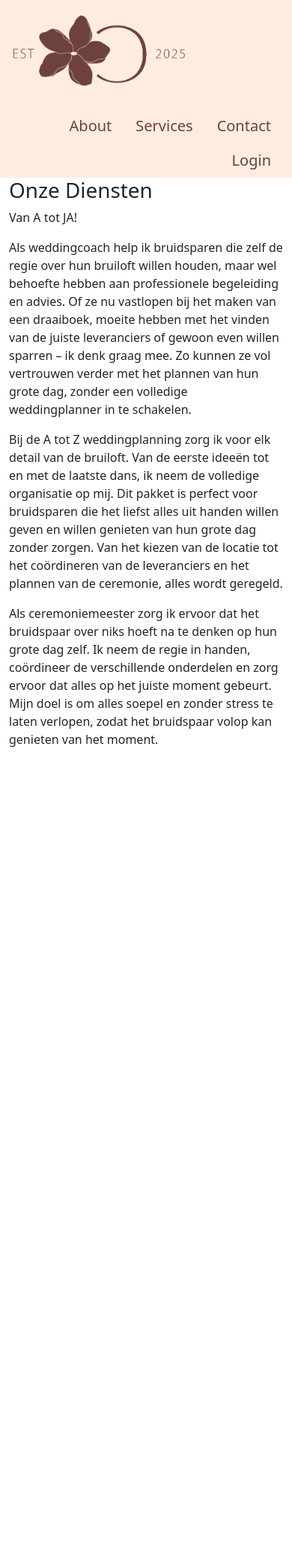
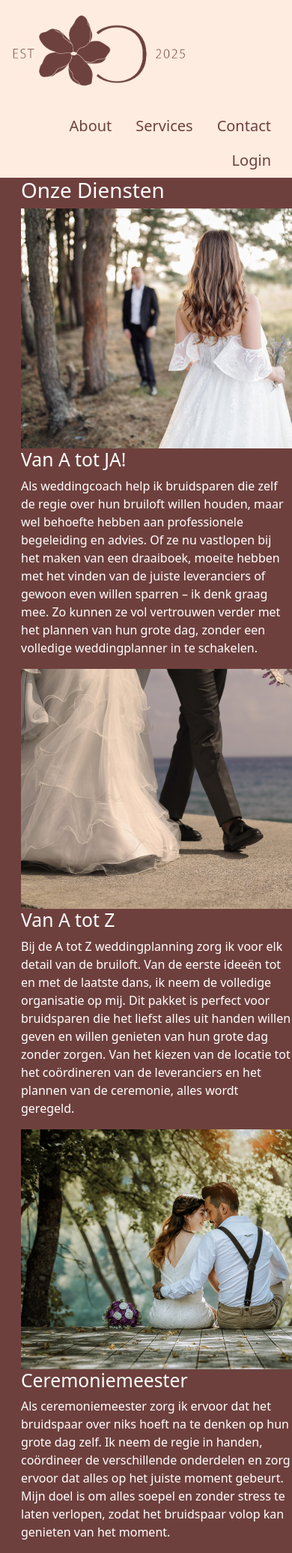
Before and after one commit to GavinvdB/wedding_planner, a Flask app: template templates/services.html in a window 390 px wide; the page is wider, and only the part inside the window is pictured. Shown: that part at 75% size. Before the commit the page ends 996 px from the top of that part, so only its background shows below. Run offline with Flask 3, Linux system fonts and the light colour scheme; the template is opened without the code that fills it, so the values that code supplies are empty.

Commit message:
services.html uopdated

```diff
--- a/home.py
+++ b/home.py
@@ -23,9 +23,6 @@ class ContactForm(FlaskForm):
 def home1():
     #Homepagina/Over ons/nav bar naar andere paginas.
     return render_template("home.html")
-
-
-
 
 @app.route("/diensten")
 def diensten():
--- a/static/css/services_stylesheet.css
+++ b/static/css/services_stylesheet.css
@@ -42,3 +42,36 @@
         margin-bottom: 20px;
     }
 }
+
+.eerste-div{
+    background-color: #6E403D;
+
+
+}
+
+.eerste-div img{
+    size: 60%
+
+}
+
+.eerste-div h1{
+    padding-left: 40px;
+}
+
+h1{
+    color:white;
+}
+
+h2{
+    color:white
+
+}
+
+p{
+    color:white
+
+}
+
+.col-md-4{
+    padding-left: 40px;
+}
--- a/templates/services.html
+++ b/templates/services.html
@@ -31,11 +31,12 @@
                     </ul>
             </div>
         </nav>
-        <div class="container">
+        <div class="eerste-div">
             <div class="row">
+                <h1>Onze Diensten</h1>
                 <div class="col-md-4">
-                    <h1>Onze Diensten</h1>
-                    <p>Van A tot JA!</p>
+                    <img src="../static/images/weddingcouple(back).jpg" alt= "couple" width="480" height="320">
+                    <h2>Van A tot JA!</h2>
                     <p>Als weddingcoach help ik bruidsparen die zelf de regie over hun bruiloft willen houden,
                         maar wel behoefte hebben aan professionele begeleiding en advies.
                         Of ze nu vastlopen bij het maken van een draaiboek, moeite hebben met het vinden
@@ -45,6 +46,8 @@
                 </div>
 
                 <div class="col-md-4">
+                    <img src="../static/images/weddingcouple(feet).jpg" alt= "couple" width="480" height="320">
+                    <h2>Van A tot Z</h2>
                     <p>Bij de A tot Z weddingplanning zorg ik voor elk detail van de bruiloft.
                         Van de eerste ideeën tot en met de laatste dans, ik neem de volledige organisatie op mij.
                         Dit pakket is perfect voor bruidsparen die het liefst alles uit handen willen
@@ -54,6 +57,8 @@
                 </div>
 
                 <div class="col-md-4">
+                    <img src="../static/images/weddingcouple1.jpg" alt= "couple" width="480" height="320">
+                    <h2>Ceremoniemeester</h2>
                     <p>Als ceremoniemeester zorg ik ervoor dat het bruidspaar over niks hoeft na te denken op hun grote dag zelf.
                         Ik neem de regie in handen, coördineer de verschillende onderdelen en zorg ervoor dat alles op het juiste moment gebeurt.
                         Mijn doel is om alles soepel en zonder stress te laten verlopen,
--- /dev/null
+++ b/webtech/pyvenv.cfg
@@ -0,0 +1,5 @@
+home = C:\Users\anhth\AppData\Local\Programs\Python\Python312
+include-system-site-packages = false
+version = 3.12.6
+executable = C:\Users\anhth\AppData\Local\Programs\Python\Python312\python.exe
+command = C:\Users\anhth\AppData\Local\Programs\Python\Python312\python.exe -m venv C:\Users\anhth\OneDrive - Hanze\ICT-SE-1\P3\IOT\Workshops\Git\wedding_planner\webtech
```
